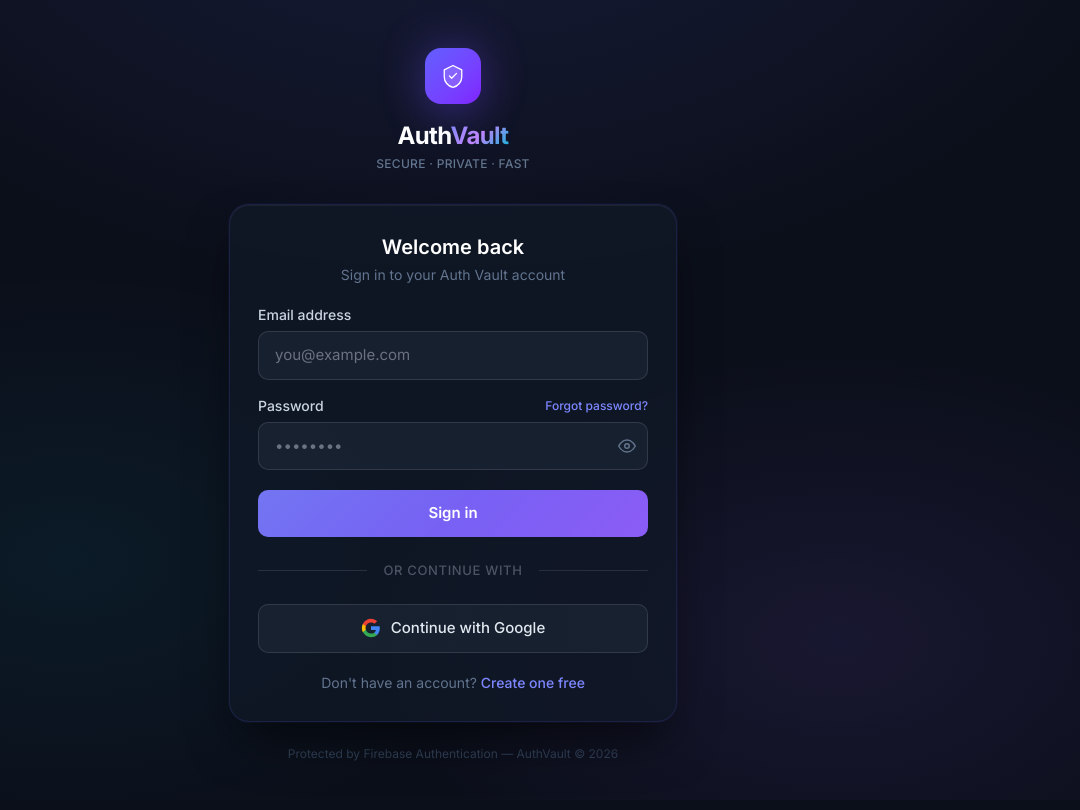
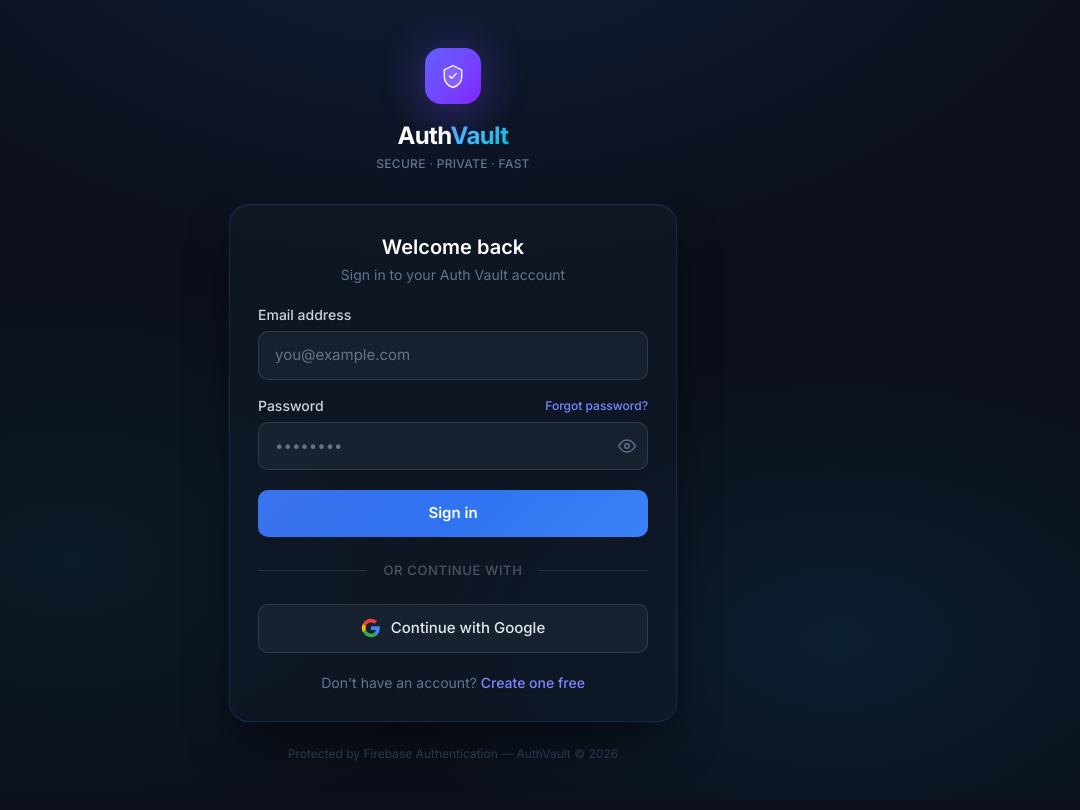
Before and after one commit to YashG1195/auth-vault, a React (Vite) app: page /login in a window 1280 px wide. Shown: the whole page, without its empty margins (187-1267 px from the left). Built offline with nearby package versions, Linux system fonts and the light colour scheme; no server answers.

Commit message:
fix: update src/index.css — fix auth errors & blue theme

```diff
--- a/src/index.css
+++ b/src/index.css
@@ -3,18 +3,18 @@
 @theme {
   --font-sans: "Inter", ui-sans-serif, system-ui, sans-serif;
 
-  /* Brand Colors */
-  --color-brand-50: #eef2ff;
-  --color-brand-100: #e0e7ff;
-  --color-brand-200: #c7d2fe;
-  --color-brand-300: #a5b4fc;
-  --color-brand-400: #818cf8;
-  --color-brand-500: #6366f1;
-  --color-brand-600: #4f46e5;
-  --color-brand-700: #4338ca;
-  --color-brand-800: #3730a3;
-  --color-brand-900: #312e81;
-  --color-brand-950: #1e1b4b;
+  /* Brand Colors — Blue */
+  --color-brand-50: #eff6ff;
+  --color-brand-100: #dbeafe;
+  --color-brand-200: #bfdbfe;
+  --color-brand-300: #93c5fd;
+  --color-brand-400: #60a5fa;
+  --color-brand-500: #3b82f6;
+  --color-brand-600: #2563eb;
+  --color-brand-700: #1d4ed8;
+  --color-brand-800: #1e40af;
+  --color-brand-900: #1e3a8a;
+  --color-brand-950: #172554;
 
   /* Surface Colors */
   --color-surface-900: #0b0f1a;
@@ -24,7 +24,7 @@
   --color-surface-glass: rgba(17, 24, 39, 0.7);
 
   /* Accent */
-  --color-accent-violet: #8b5cf6;
+  --color-accent-sky: #0ea5e9;
   --color-accent-cyan: #06b6d4;
   --color-accent-rose: #f43f5e;
 }
@@ -64,7 +64,7 @@
   border-radius: 3px;
 }
 ::-webkit-scrollbar-thumb:hover {
-  background: #4f46e5;
+  background: #2563eb;
 }
 
 /* Glass card */
@@ -72,10 +72,10 @@
   background: rgba(17, 24, 39, 0.75);
   backdrop-filter: blur(20px);
   -webkit-backdrop-filter: blur(20px);
-  border: 1px solid rgba(99, 102, 241, 0.15);
+  border: 1px solid rgba(59, 130, 246, 0.15);
   border-radius: 1.25rem;
   box-shadow:
-    0 0 0 1px rgba(99, 102, 241, 0.05),
+    0 0 0 1px rgba(59, 130, 246, 0.05),
     0 25px 50px -12px rgba(0, 0, 0, 0.6),
     inset 0 1px 0 rgba(255, 255, 255, 0.05);
 }
@@ -97,18 +97,18 @@
   color: #6b7280;
 }
 .auth-input:focus {
-  border-color: #6366f1;
+  border-color: #3b82f6;
   background: rgba(31, 41, 55, 0.9);
-  box-shadow: 0 0 0 3px rgba(99, 102, 241, 0.15);
+  box-shadow: 0 0 0 3px rgba(59, 130, 246, 0.15);
 }
 .auth-input:hover:not(:focus) {
-  border-color: rgba(99, 102, 241, 0.4);
+  border-color: rgba(59, 130, 246, 0.4);
 }
 
 /* Primary button */
 .btn-primary {
   width: 100%;
-  background: linear-gradient(135deg, #6366f1 0%, #8b5cf6 100%);
+  background: linear-gradient(135deg, #2563eb 0%, #3b82f6 100%);
   color: white;
   font-weight: 600;
   font-size: 0.9375rem;
@@ -123,7 +123,7 @@
 }
 .btn-primary:hover:not(:disabled) {
   transform: translateY(-1px);
-  box-shadow: 0 8px 25px rgba(99, 102, 241, 0.4);
+  box-shadow: 0 8px 25px rgba(59, 130, 246, 0.4);
 }
 .btn-primary:active:not(:disabled) {
   transform: translateY(0);
@@ -160,7 +160,7 @@
 }
 .btn-oauth:hover:not(:disabled) {
   background: rgba(55, 65, 81, 0.6);
-  border-color: rgba(99, 102, 241, 0.4);
+  border-color: rgba(59, 130, 246, 0.4);
   transform: translateY(-1px);
 }
 .btn-oauth:disabled {
@@ -219,15 +219,15 @@
   inset: 0;
   z-index: -1;
   background:
-    radial-gradient(ellipse 80% 80% at 50% -20%, rgba(99, 102, 241, 0.15) 0%, transparent 70%),
-    radial-gradient(ellipse 60% 60% at 80% 80%, rgba(139, 92, 246, 0.1) 0%, transparent 60%),
+    radial-gradient(ellipse 80% 80% at 50% -20%, rgba(59, 130, 246, 0.15) 0%, transparent 70%),
+    radial-gradient(ellipse 60% 60% at 80% 80%, rgba(14, 165, 233, 0.1) 0%, transparent 60%),
     radial-gradient(ellipse 60% 60% at 20% 70%, rgba(6, 182, 212, 0.07) 0%, transparent 60%),
     #0b0f1a;
 }
 
 /* Animated gradient text */
 .gradient-text {
-  background: linear-gradient(135deg, #818cf8 0%, #c084fc 50%, #06b6d4 100%);
+  background: linear-gradient(135deg, #60a5fa 0%, #38bdf8 50%, #06b6d4 100%);
   -webkit-background-clip: text;
   -webkit-text-fill-color: transparent;
   background-clip: text;
```
